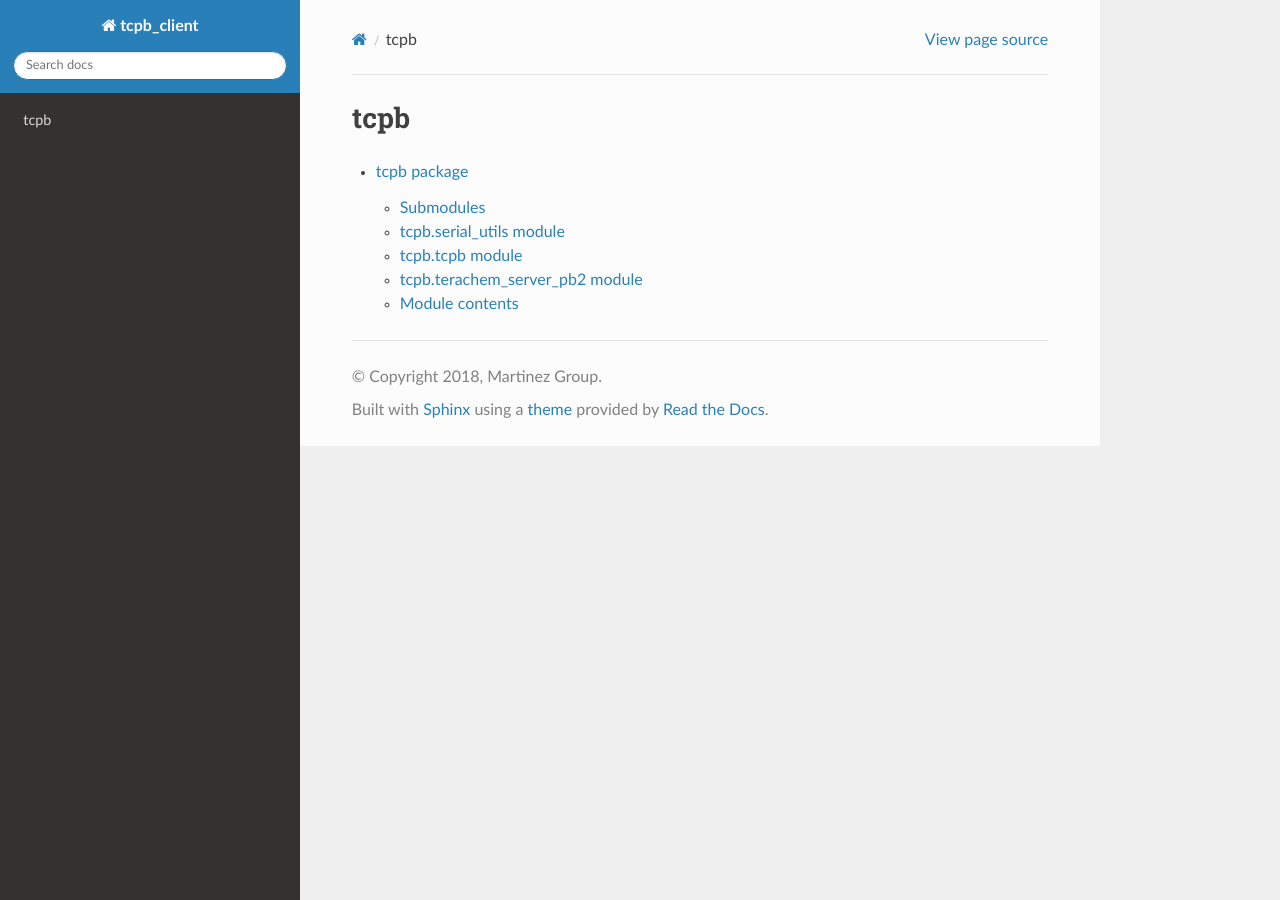
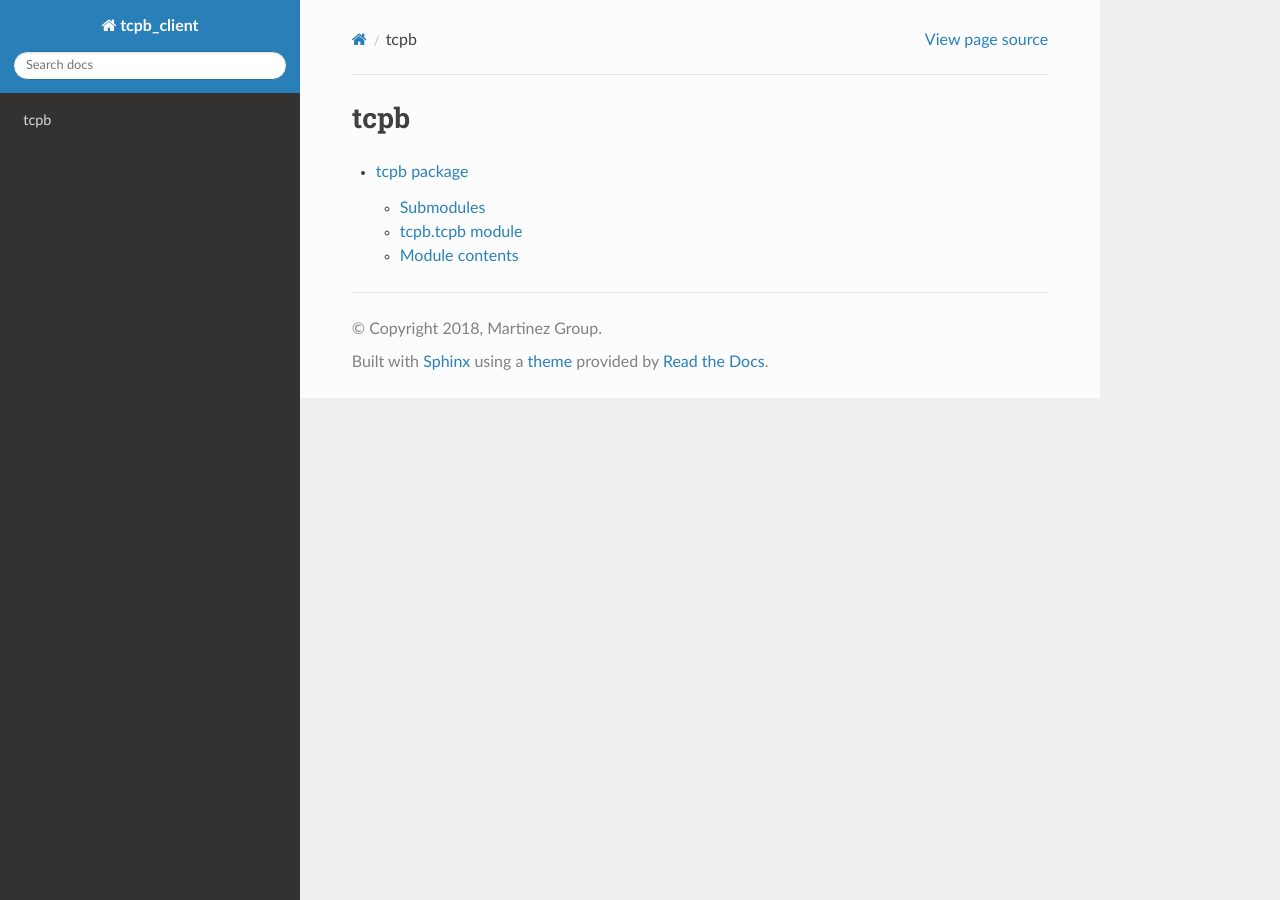
Before and after one commit to mtzgroup/tcpb-client, a Sphinx documentation site: the page built from docs/modules.rst, in a window 1280 px wide. Built offline with Sphinx 7.4.7 and the Read the Docs theme 2.0.0, drawn with Linux system fonts in a browser that asks for light colours.

Commit message:
Remove generated protobuf from RTD

```diff
--- a/docs/tcpb.rst
+++ b/docs/tcpb.rst
@@ -3,14 +3,6 @@ tcpb package
 
 Submodules
 ----------
-
-tcpb.serial\_utils module
--------------------------
-
-.. automodule:: tcpb.serial_utils
-    :members:
-    :undoc-members:
-    :show-inheritance:
 
 tcpb.tcpb module
 ----------------
@@ -20,15 +12,6 @@ tcpb.tcpb module
     :undoc-members:
     :show-inheritance:
 
-tcpb.terachem\_server\_pb2 module
----------------------------------
-
-.. automodule:: tcpb.terachem_server_pb2
-    :members:
-    :undoc-members:
-    :show-inheritance:
-
-
 Module contents
 ---------------
 
```
